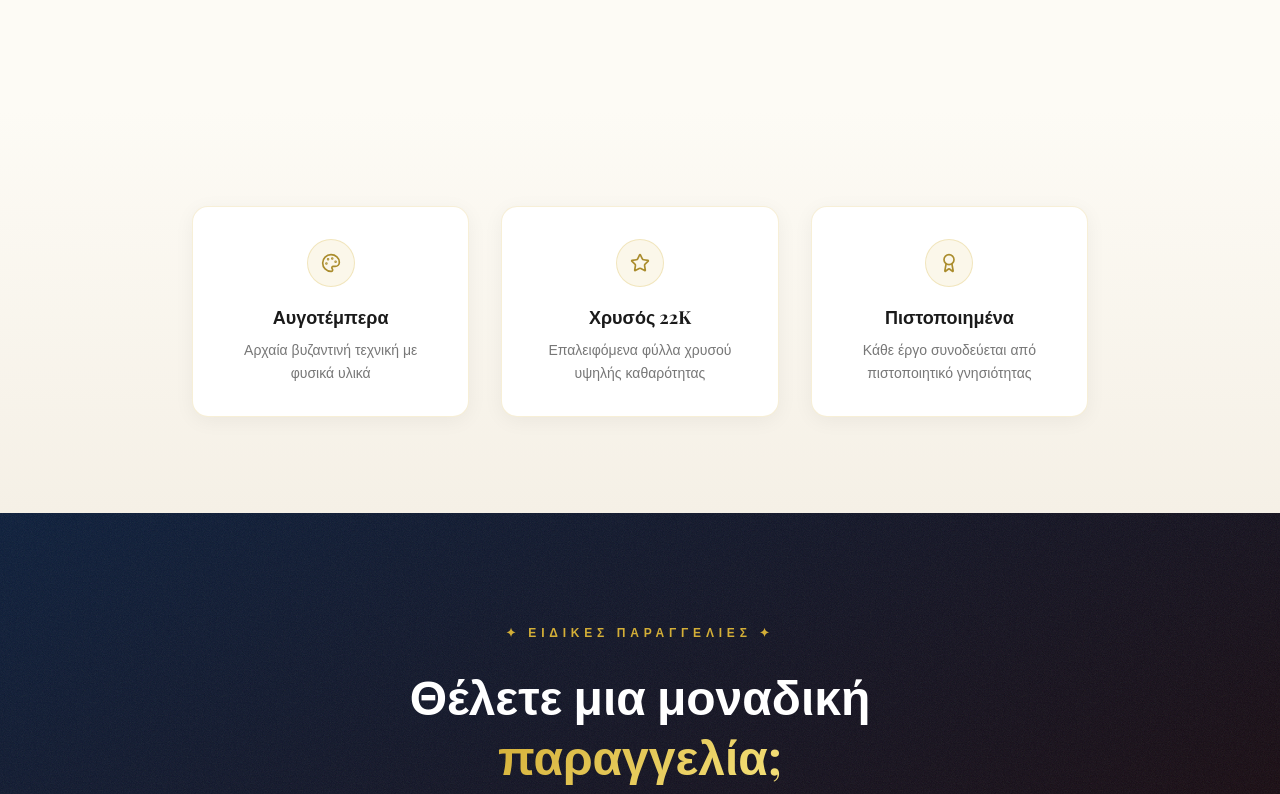
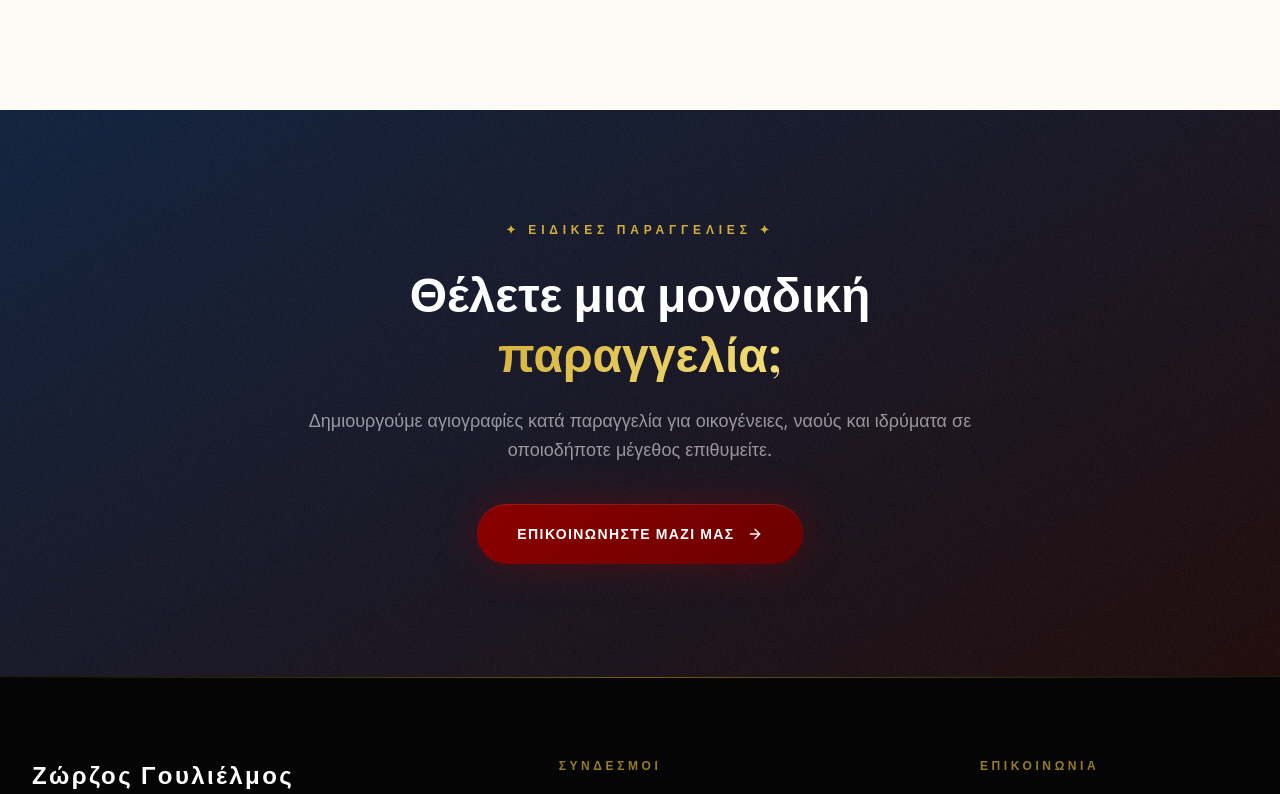
Before and after one commit to IoannisBekas/gulielmos, a Next.js app: page / in a window 1280 px wide. Shown: the part 1741-2535 px from the top of the page. Built offline with nearby package versions, Linux system fonts and the light colour scheme; a web font is replaced by a local one.

Commit message:
Fix image paths for github pages and remove features section

```diff
--- a/src/app/page.tsx
+++ b/src/app/page.tsx
@@ -7,35 +7,35 @@ import { ArrowRight, Star, Award, Palette, Phone } from "lucide-react";
 import { useRef, useState } from "react";
 import { ContactModal } from "@/components/ContactModal";
 
+// Static Image imports for perfect Github Pages path resolution
+import pantocratorImg from "../../public/pantocrator.png";
+import theotokosImg from "../../public/theotokos.png";
+import saintGeorgeImg from "../../public/saint_george.png";
+
 const ARTWORKS = [
   {
     title: "Ιησούς Χριστός Παντοκράτωρ",
     subtitle: "Αυγοτέμπερα & Χρυσός 22K",
     price: "από €380",
     tag: "Bestseller",
-    src: "/pantocrator.png",
+    src: pantocratorImg,
   },
   {
     title: "Παναγία Γλυκοφιλούσα",
     subtitle: "Βυζαντινή Τεχνοτροπία",
     price: "από €420",
     tag: "Θεομητορική",
-    src: "/theotokos.png",
+    src: theotokosImg,
   },
   {
     title: "Άγιος Γεώργιος",
     subtitle: "Αυγοτέμπερα & Χρυσός 22K",
     price: "από €350",
     tag: "Δεσποτική",
-    src: "/saint_george.png",
+    src: saintGeorgeImg,
   },
 ];
 
-const FEATURES = [
-  { icon: Palette, label: "Αυγοτέμπερα", desc: "Αρχαία βυζαντινή τεχνική με φυσικά υλικά" },
-  { icon: Star, label: "Χρυσός 22K", desc: "Επαλειφόμενα φύλλα χρυσού υψηλής καθαρότητας" },
-  { icon: Award, label: "Πιστοποιημένα", desc: "Κάθε έργο συνοδεύεται από πιστοποιητικό γνησιότητας" },
-];
 
 export default function Home() {
   const heroRef = useRef<HTMLDivElement>(null);
@@ -192,7 +192,7 @@ export default function Home() {
                   }}
                 >
                   <Image
-                    src="/pantocrator.png"
+                    src={pantocratorImg}
                     alt="Ιησούς Χριστός Παντοκράτωρ"
                     width={500}
                     height={620}
@@ -328,34 +328,6 @@ export default function Home() {
         </div>
       </section>
 
-      {/* ═══════════════ FEATURES ═══════════════ */}
-      <section className="relative py-24 px-4 sm:px-8"
-        style={{ background: "linear-gradient(180deg, #fdfbf5 0%, #f5f0e6 100%)" }}>
-        <div className="max-w-4xl mx-auto grid grid-cols-1 md:grid-cols-3 gap-8">
-          {FEATURES.map((f, i) => (
-            <motion.div
-              key={f.label}
-              initial={{ opacity: 0, y: 24 }}
-              whileInView={{ opacity: 1, y: 0 }}
-              viewport={{ once: true }}
-              transition={{ delay: i * 0.1, duration: 0.7 }}
-              className="group text-center p-8 rounded-2xl transition-all duration-300 hover:-translate-y-1"
-              style={{
-                background: "#fff",
-                border: "1px solid rgba(212,175,55,0.2)",
-                boxShadow: "0 4px 20px rgba(0,0,0,0.05)",
-              }}
-            >
-              <div className="inline-flex items-center justify-center w-12 h-12 rounded-full mb-4"
-                style={{ background: "rgba(212,175,55,0.1)", border: "1px solid rgba(212,175,55,0.25)" }}>
-                <f.icon size={20} style={{ color: "#aa8c2c" }} />
-              </div>
-              <h3 className="font-serif text-lg font-bold mb-2" style={{ color: "#1a1a1a" }}>{f.label}</h3>
-              <p className="text-sm leading-relaxed" style={{ color: "#777" }}>{f.desc}</p>
-            </motion.div>
-          ))}
-        </div>
-      </section>
 
       {/* ═══════════════ CTA ═══════════════ */}
       <section className="relative py-28 px-4 sm:px-8 overflow-hidden"
```
